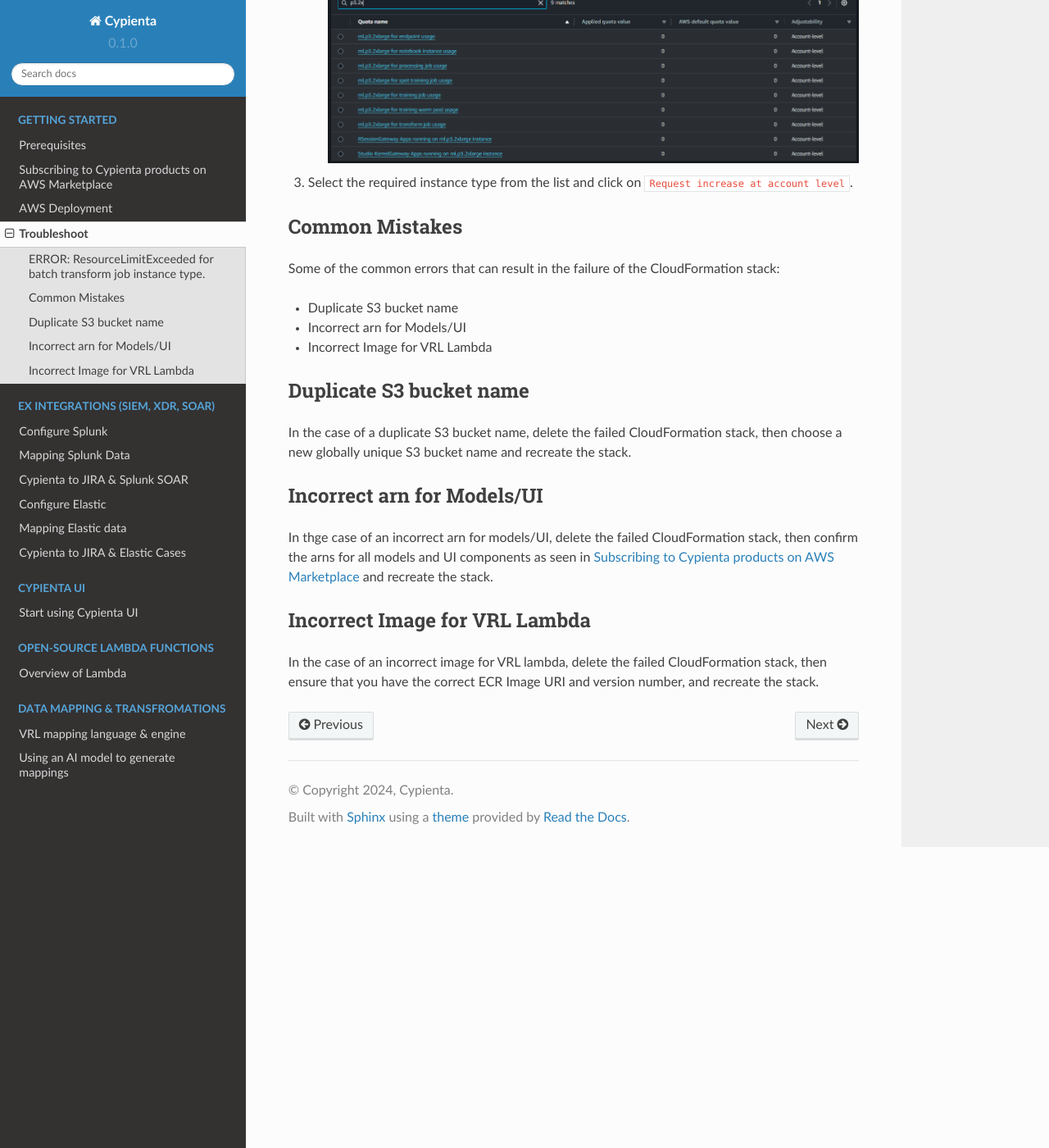
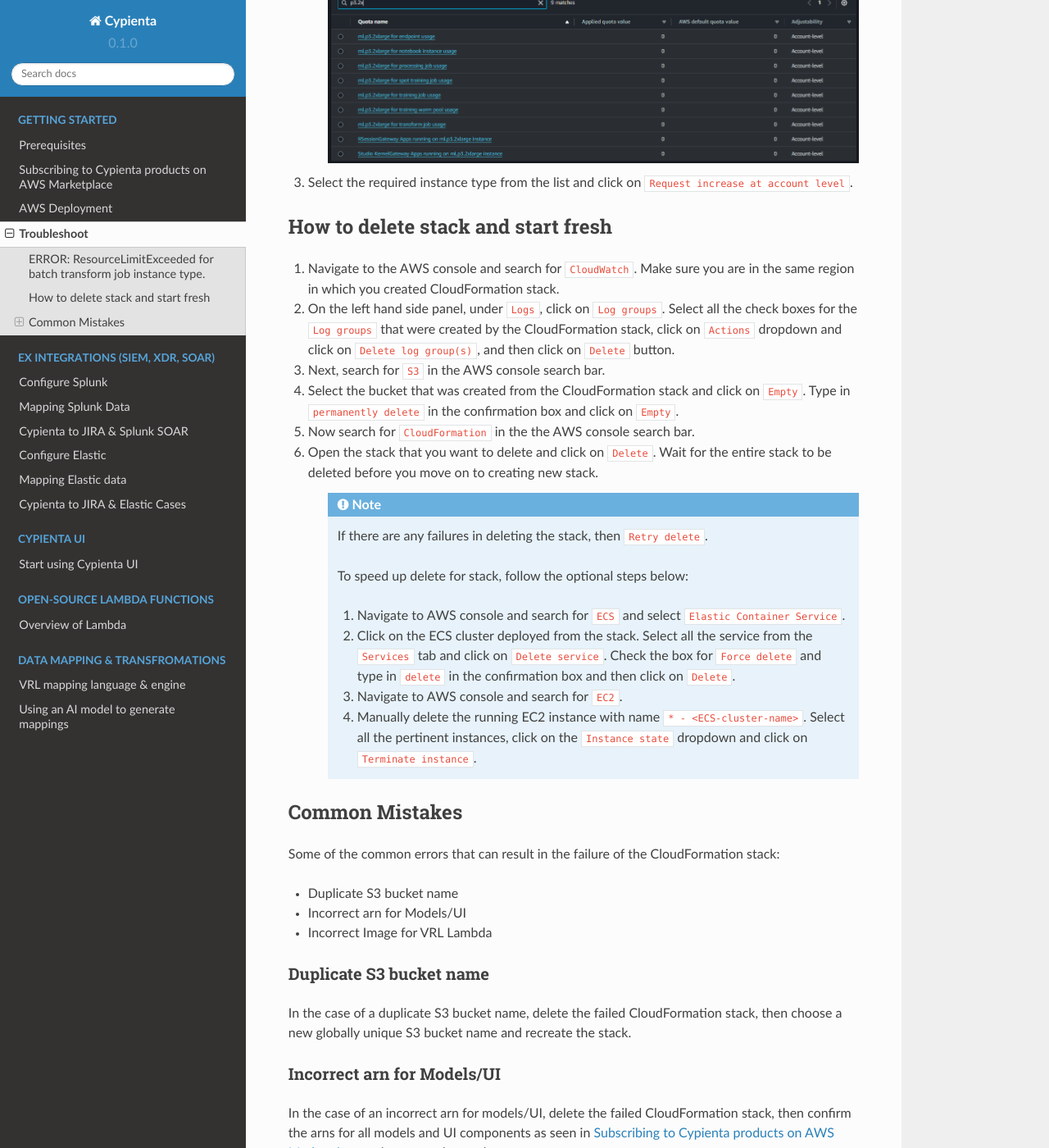
Before and after one commit to cypienta/docs, a Sphinx documentation site: the page built from docs/source/getting_started/troubleshoot.rst, in a window 1280 px wide and 1400 px high, scrolled down 643 px. Shown: the whole window at 82% size. Built offline with Sphinx 7.4.7 and the Read the Docs theme 2.0.0, drawn with Linux system fonts in a browser that asks for light colours.

Commit message:
how to delete stack

```diff
--- a/docs/source/getting_started/troubleshoot.rst
+++ b/docs/source/getting_started/troubleshoot.rst
@@ -23,6 +23,34 @@
 3. Select the required instance type from the list and click on ``Request
    increase at account level``.
 
+How to delete stack and start fresh
+-----------------------------------
+
+1. Navigate to the AWS console and search for ``CloudWatch``. Make sure you are in the same region in which you created CloudFormation stack.
+
+2. On the left hand side panel, under ``Logs``, click on ``Log groups``. Select all the check boxes for the ``Log groups`` that were created by the CloudFormation stack, click on ``Actions`` dropdown and click on ``Delete log group(s)``, and then click on ``Delete`` button.
+
+3. Next, search for ``S3`` in the AWS console search bar.
+
+4. Select the bucket that was created from the CloudFormation stack and click on ``Empty``. Type in ``permanently delete`` in the confirmation box and click on ``Empty``.
+
+5. Now search for ``CloudFormation`` in the the AWS console search bar.
+
+6. Open the stack that you want to delete and click on ``Delete``. Wait for the entire stack to be deleted before you move on to creating new stack.
+
+    .. note::
+        If there are any failures in deleting the stack, then ``Retry delete``.
+
+        To speed up delete for stack, follow the optional steps below:
+
+        1. Navigate to AWS console and search for ``ECS`` and select ``Elastic Container Service``.
+
+        2. Click on the ECS cluster deployed from the stack. Select all the service from the ``Services`` tab and click on ``Delete service``. Check the box for ``Force delete`` and type in ``delete`` in the confirmation box and then click on ``Delete``.
+
+        3. Navigate to AWS console and search for ``EC2``.
+
+        4. Manually delete the running EC2 instance with name ``* - <ECS-cluster-name>``. Select all the pertinent instances, click on the ``Instance state`` dropdown and click on ``Terminate instance``.
+
 Common Mistakes
 ----------------
 
@@ -33,16 +61,19 @@
 - Incorrect Image for VRL Lambda
 
 Duplicate S3 bucket name
---------------------------
+~~~~~~~~~~~~~~~~~~~~~~~~
+
 In the case of a duplicate S3 bucket name, delete the failed CloudFormation stack,
 then choose a new globally unique S3 bucket name and recreate the stack.
 
 Incorrect arn for Models/UI
-----------------------------
-In thge case of an incorrect arn for models/UI, delete the failed CloudFormation stack,
+~~~~~~~~~~~~~~~~~~~~~~~~
+
+In the case of an incorrect arn for models/UI, delete the failed CloudFormation stack,
 then confirm the arns for all models and UI components as seen in :doc:`subscription` and recreate the stack.
 
 Incorrect Image for VRL Lambda
--------------------------------
+~~~~~~~~~~~~~~~~~~~~~~~~
+
 In the case of an incorrect image for VRL lambda, delete the failed CloudFormation stack,
 then ensure that you have the correct ECR Image URI and version number, and recreate the stack.
```
